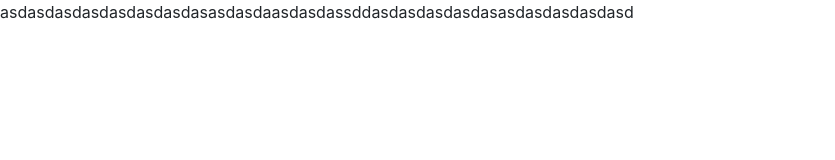
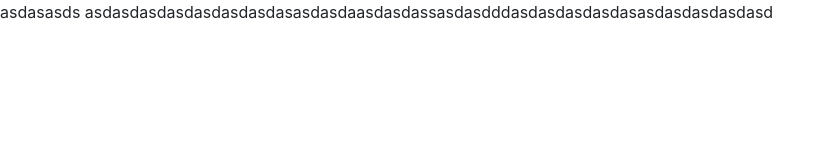
Before and after one commit to rodrigobarros2/arquitetura-sem-framework, a website: page index.html in a window 1280 px wide. Shown: the whole page, without its empty margins (0-835 px from the left). Drawn offline with nearby package versions, Linux system fonts and the light colour scheme.

Commit message:
asdasdas

```diff
--- a/index.html
+++ b/index.html
@@ -27,5 +27,5 @@
     <script src="./node_modules/bootstrap/dist/js/bootstrap.js"></script>
 </body>
 
-</html>
-asdasdasdasdasdasdasdasasdasdaasdasdassddasdasdasdasdasasdasdasdasdasd
+</html>asdasasds
+asdasdasdasdasdasdasdasasdasdaasdasdassasdasdddasdasdasdasdasasdasdasdasdasd
```
